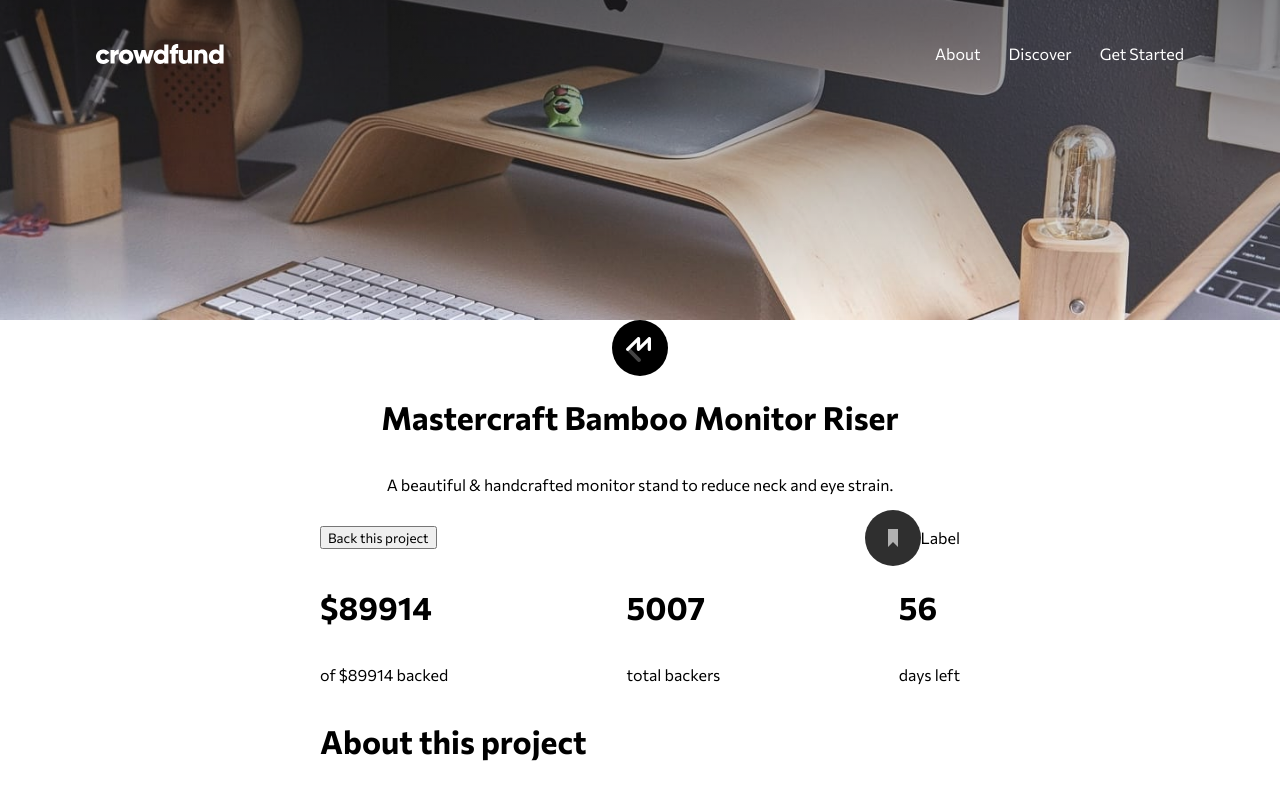
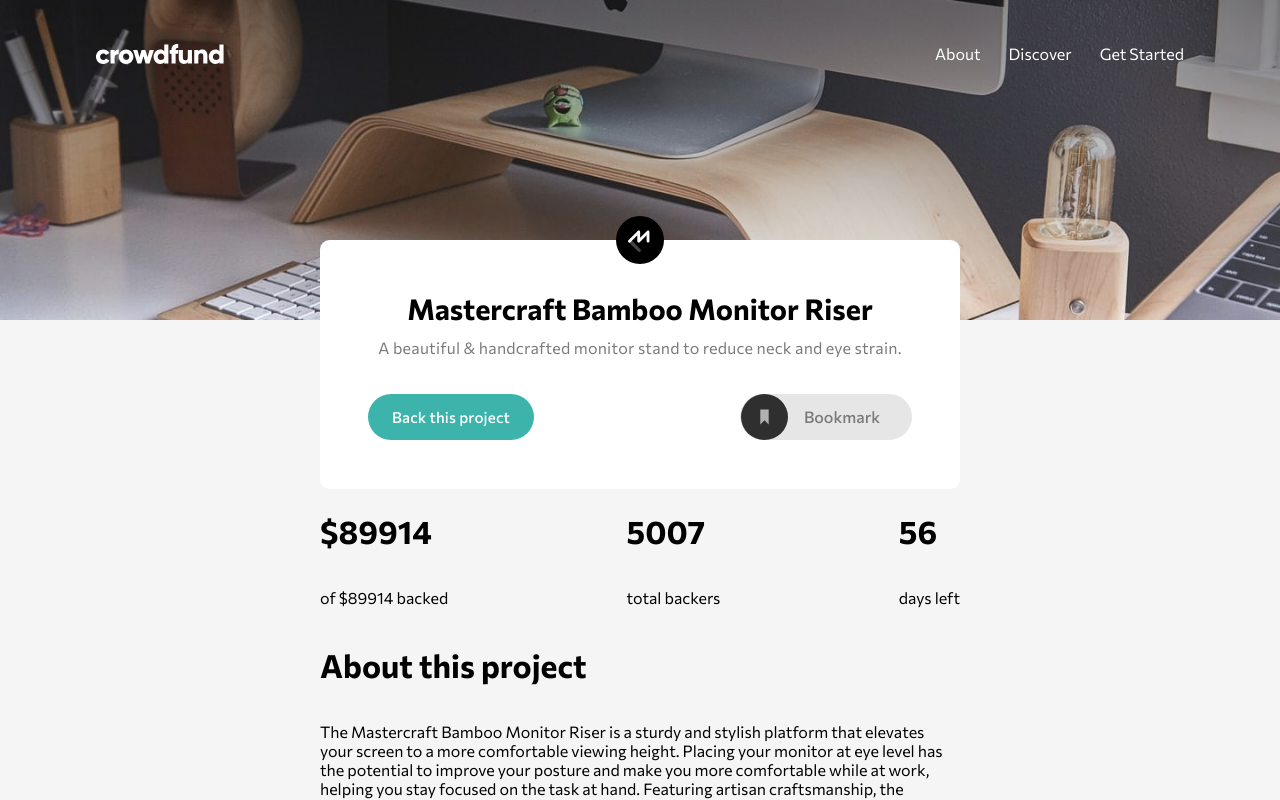
Before and after one commit to VasuBeachoo/crowdfunding-product-page, a JavaScript app: page / in a window 1280 px wide. Shown: the top 800 px of the page. Built offline with nearby package versions, Linux system fonts and the light colour scheme.

Commit message:
Style overview section
- Style Overview.js
- Style Button.js
- Style Bookmark.js
- Add mixins.js

```diff
--- a/src/App.js
+++ b/src/App.js
@@ -13,6 +13,7 @@ const AppContainer = styled.div`
   justify-content: flex-start;
   align-items: center;
   width: 100%;
+  background-color: hsl(0, 0%, 96%);
 `;
 
 const HeaderContainer = styled.div`
@@ -35,6 +36,7 @@ const ProductContainer = styled.div`
   justify-content: flex-start;
   align-items: center;
   width: 50%;
+  transform: translateY(-5rem);
 `;
 
 const App = () => {
--- a/src/components/Bookmark.js
+++ b/src/components/Bookmark.js
@@ -1,22 +1,41 @@
 import styled from "styled-components";
 import iconBookmark from "../assets/icon-bookmark.svg";
+
+export const Icon = styled.img`
+  width: 2.9rem;
+  transform: translateX(3rem);
+  transition: 0.2s;
+`;
+
+export const Label = styled.p`
+  background-color: hsl(0, 0%, 90%);
+  color: var(--Dark-gray);
+  font-weight: 500;
+  border-radius: 1.5rem;
+  padding: 0.83rem 2rem 0.83rem 4rem;
+`;
 
 export const Container = styled.div`
   display: flex;
   flex-direction: row;
   justify-content: flex-start;
   align-items: center;
+  user-select: none;
+
+  &:hover {
+    cursor: pointer;
+
+    ${Icon} {
+      opacity: 0.6;
+    }
+  }
 `;
-
-export const Icon = styled.img``;
-
-export const Label = styled.p``;
 
 const Bookmark = ({ className }) => {
   return (
     <Container className={className}>
       <Icon src={iconBookmark} alt="bookmark-icon" />
-      <Label>Label</Label>
+      <Label>Bookmark</Label>
     </Container>
   );
 };
--- a/src/components/Button.js
+++ b/src/components/Button.js
@@ -1,5 +1,23 @@
 import styled from "styled-components";
 
-const Button = styled.button``;
+const Button = styled.button`
+  all: unset;
+  box-sizing: border-box;
+  text-align: center;
+  user-select: none;
+  background-color: var(--Moderate-cyan);
+  color: var(--White);
+  font-size: 0.95rem;
+  font-weight: 500;
+  letter-spacing: 0.01rem;
+  border-radius: 1.5rem;
+  padding: 0.875rem 1.5rem;
+  transition: 0.25s;
+
+  &:hover {
+    cursor: pointer;
+    background-color: var(--Dark-cyan);
+  }
+`;
 
 export default Button;
--- a/src/components/Overview.js
+++ b/src/components/Overview.js
@@ -1,20 +1,35 @@
 import styled from "styled-components";
+import { mixinSection, mixinLightText } from "../mixins";
 import Button from "./Button";
 import Bookmark from "./Bookmark";
 
 export const Container = styled.div`
+  ${mixinSection}
+  position:relative;
   display: flex;
   flex-direction: column;
   justify-content: flex-start;
   align-items: center;
-  width: 100%;
+  text-align: center;
 `;
 
-export const Icon = styled.img``;
+export const Icon = styled.img`
+  position: absolute;
+  top: -1.5rem;
+  width: 3rem;
+`;
 
-export const Name = styled.h1``;
+export const Name = styled.h1`
+  color: var(--Black);
+  font-size: 1.8rem;
+  margin: 1.1rem 0 0 0;
+`;
 
-export const Description = styled.p``;
+export const Description = styled.p`
+  ${mixinLightText}
+  font-size: 1rem;
+  margin: 0.5rem 0 1rem;
+`;
 
 export const Btns = styled.div`
   display: flex;
--- /dev/null
+++ b/src/mixins.js
@@ -0,0 +1,14 @@
+import { css } from "styled-components";
+
+export const mixinSection = css`
+  width: 100%;
+  background-color: var(--White);
+  border-radius: 0.6rem;
+  padding: 2.1rem 3rem;
+`;
+
+export const mixinLightText = css`
+  color: var(--Dark-gray);
+  letter-spacing: 0.015rem;
+  line-height: 1.75rem;
+`;
```
